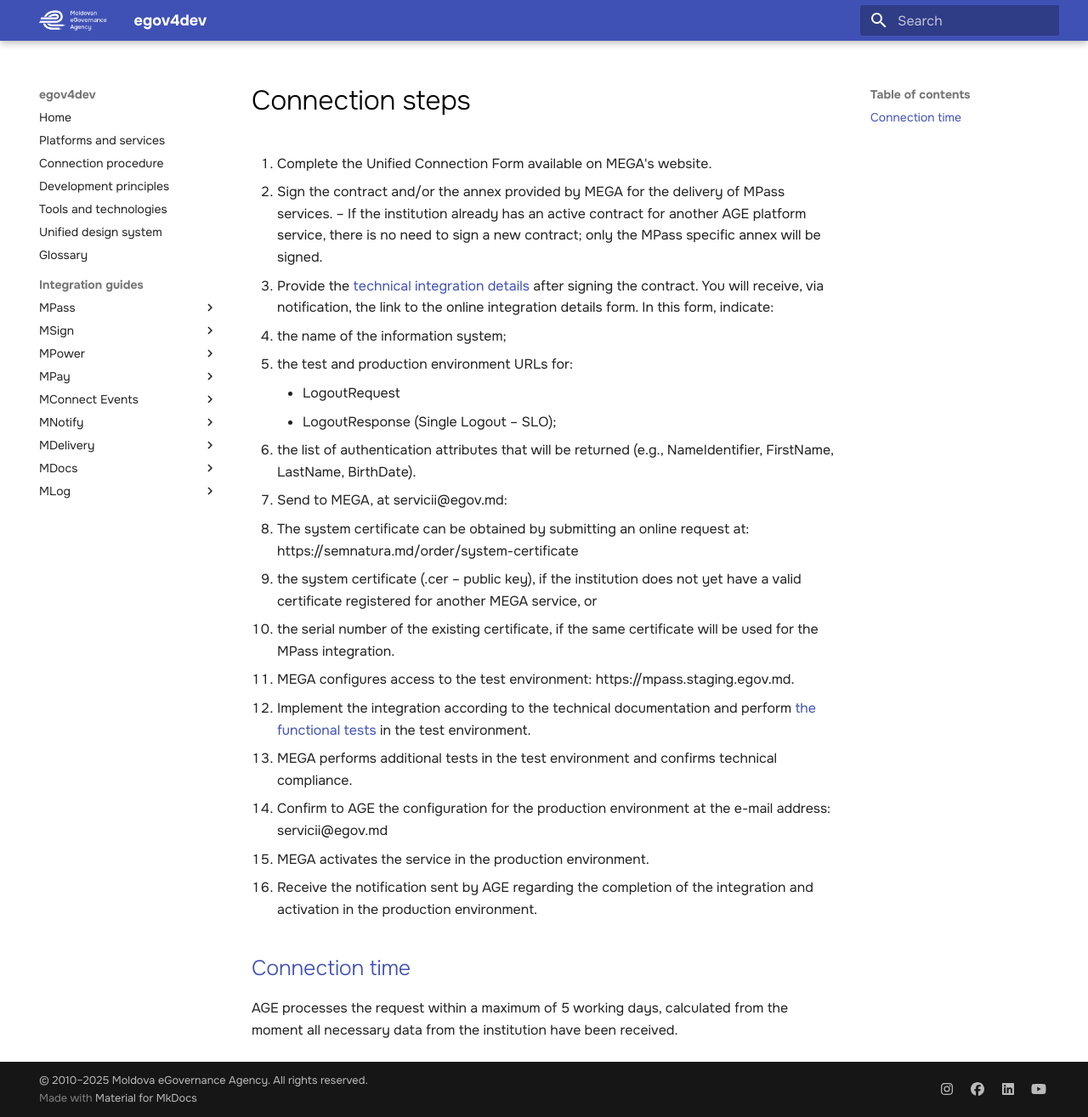
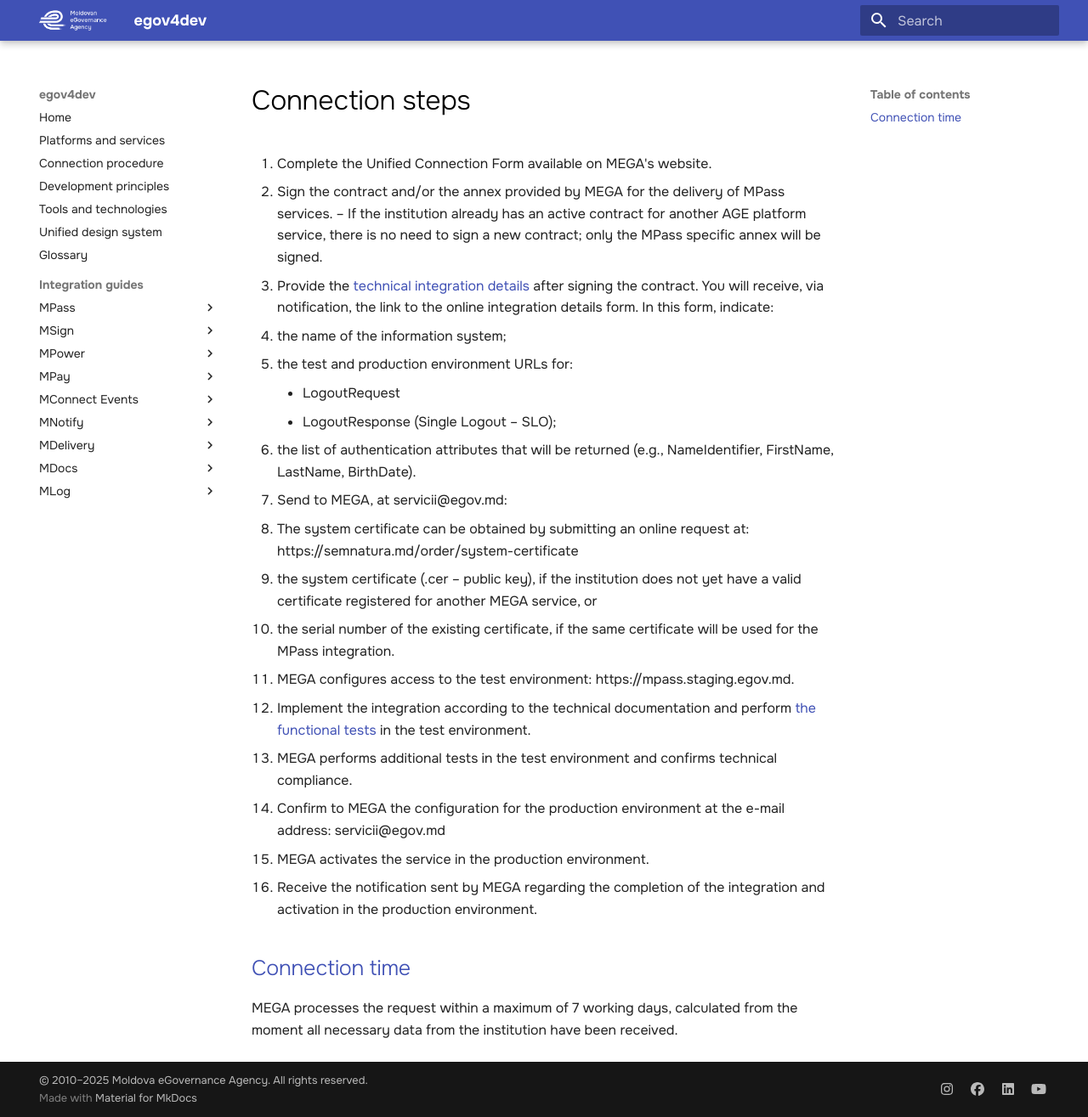
Before and after one commit to egov-moldova/egov4dev, an MkDocs documentation site: the page built from docs/guides/mpass/process.md, in a window 1280 px wide and 1315 px high. Shown: the whole window at 85% size. Built offline with MkDocs 1.6.1 and Material for MkDocs 9.7.7, drawn with Linux system fonts in a browser that asks for light colours.

Commit message:
Update references from AGE to MEGA in process.md

```diff
--- a/docs/guides/mpass/process.md
+++ b/docs/guides/mpass/process.md
@@ -16,10 +16,10 @@
 5. MEGA configures access to the test environment: https://mpass.staging.egov.md.
 6. Implement the integration according to the technical documentation and perform [the functional tests](integration-tests.md) in the test environment.
 7. MEGA performs additional tests in the test environment and confirms technical compliance.
-8. Confirm to AGE the configuration for the production environment at the e-mail address: servicii@egov.md
+8. Confirm to MEGA the configuration for the production environment at the e-mail address: servicii@egov.md
 9. MEGA activates the service in the production environment.
-10. Receive the notification sent by AGE regarding the completion of the integration and activation in the production environment.
+10. Receive the notification sent by MEGA regarding the completion of the integration and activation in the production environment.
 
 ## Connection time
 
-AGE processes the request within a maximum of 5 working days, calculated from the moment all necessary data from the institution have been received.
+MEGA processes the request within a maximum of 7 working days, calculated from the moment all necessary data from the institution have been received.
```
